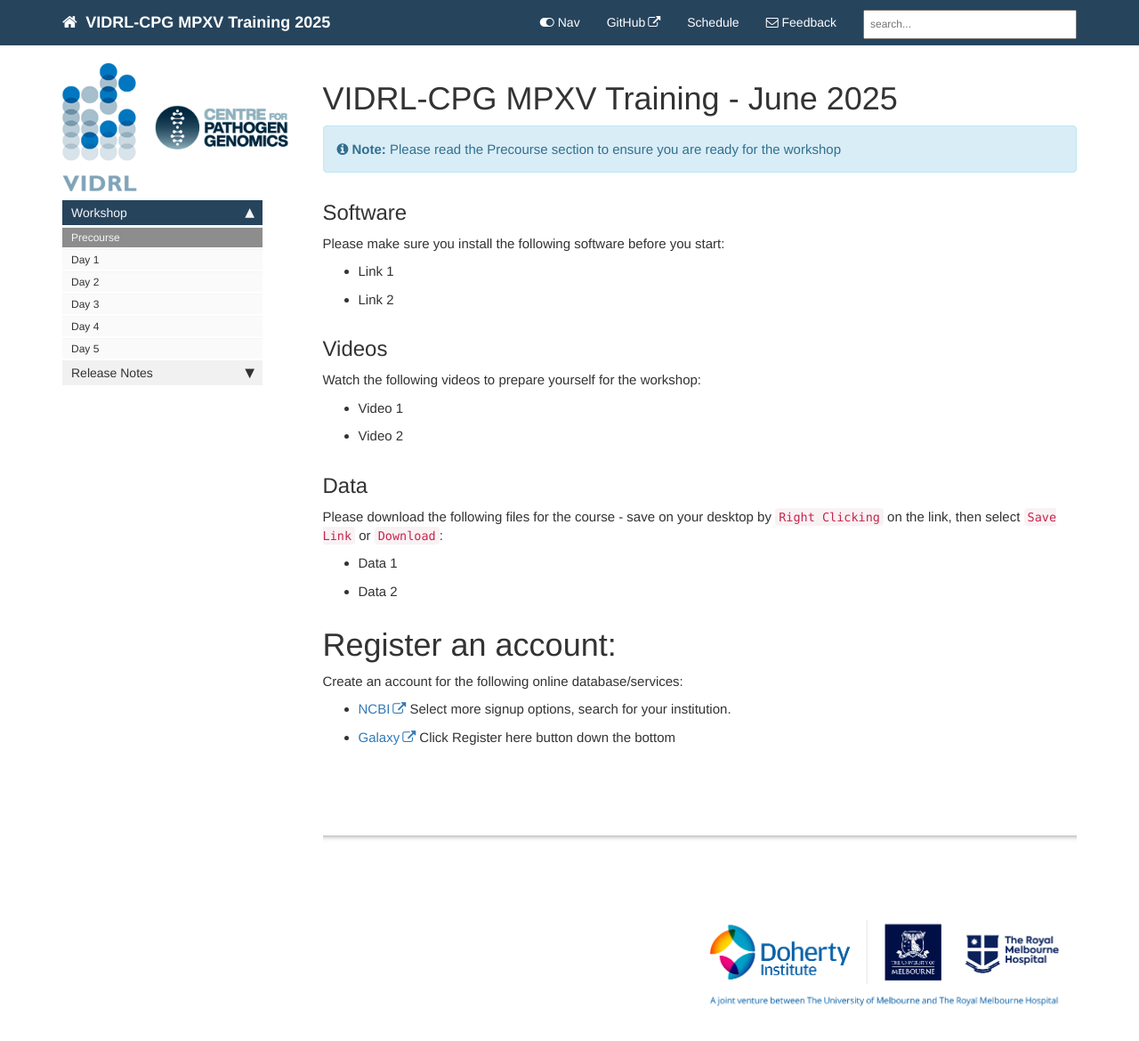
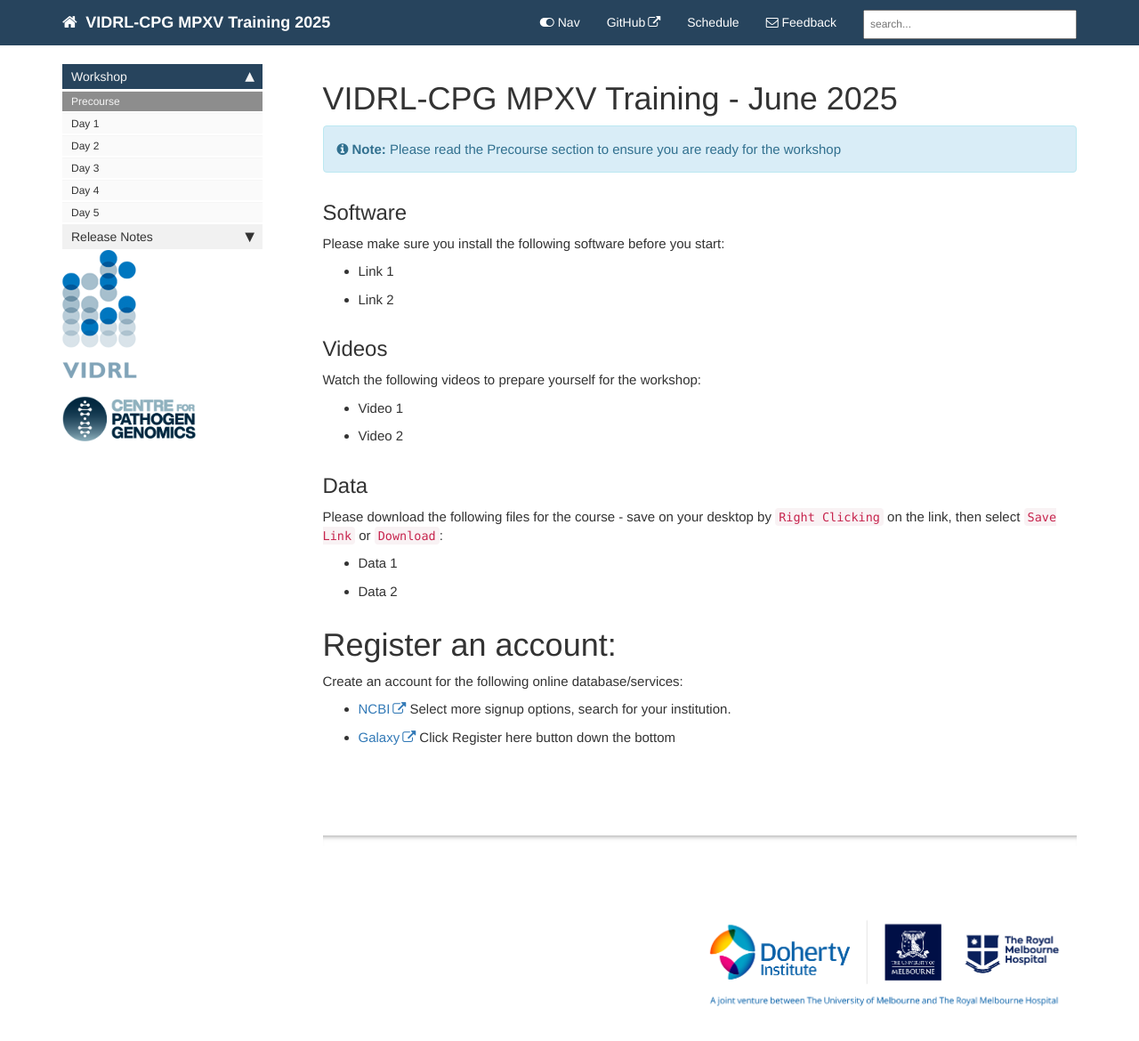
Before and after one commit to vidrl/training-mpxv-2025, a Jekyll site: the page built from index.md, in a window 1280 px wide and 1225 px high. Shown: the top 1170 px of the window at 89% size. Built offline with Jekyll 4.4.1, drawn with Linux system fonts in a browser that asks for light colours; comment, search, counter and statistics services are not loaded.

Commit message:
Update sidebar.html

```diff
--- a/_includes/sidebar.html
+++ b/_includes/sidebar.html
@@ -1,11 +1,6 @@
 {% assign sidebar = site.data.sidebars[page.sidebar].entries %}
 
 <ul id="mysidebar" class="nav">
-<p style="display: flex; align-items: center;">
-  <img src="images/vidrl.png" alt="Company logo" style="margin-right: 20px;"/>
-  <img src="images/cpg-logo.png" alt="Company logo" style="width:150px;"/>
-</p>
-
   {% for entry in sidebar %}
   {% for folder in entry.folders %}
   {% if folder.output contains "web" %}
@@ -51,6 +46,10 @@
      {% endif %}
       {% endfor %}
       {% endfor %}
+<p style="display: block; align-items: center;">
+    <img src="images/vidrl.png" alt="Company logo" style="margin-bottom: 20px;"/>
+    <img src="images/cpg-logo.png" alt="Company logo" style="width:150px;"/>
+</p>
       <!-- if you aren't using the accordion, uncomment this block:
          <p class="external">
              <a href="#" id="collapseAll">Collapse All</a> | <a href="#" id="expandAll">Expand All</a>
```
